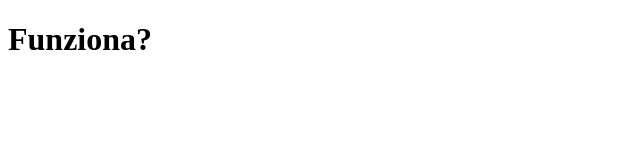
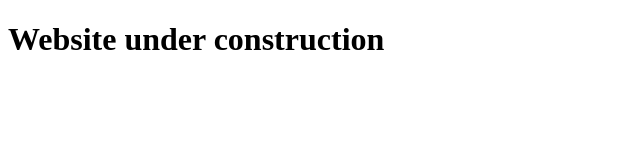
Before and after one commit to AlexStuppia/AlexStuppia.github.io, a plain HTML site: page index.html in a window 1280 px wide. Shown: the whole page, without its empty margins (0-640 px from the left). Drawn offline with Linux system fonts and the light colour scheme.

Commit message:
Changed the displaying text

```diff
--- a/index.html
+++ b/index.html
@@ -7,6 +7,6 @@
     <title>Prova</title>
 </head>
 <body>
-  <h1>Funziona?</h1>
+  <h1>Website under construction</h1>
 </body>
 </html>
```
